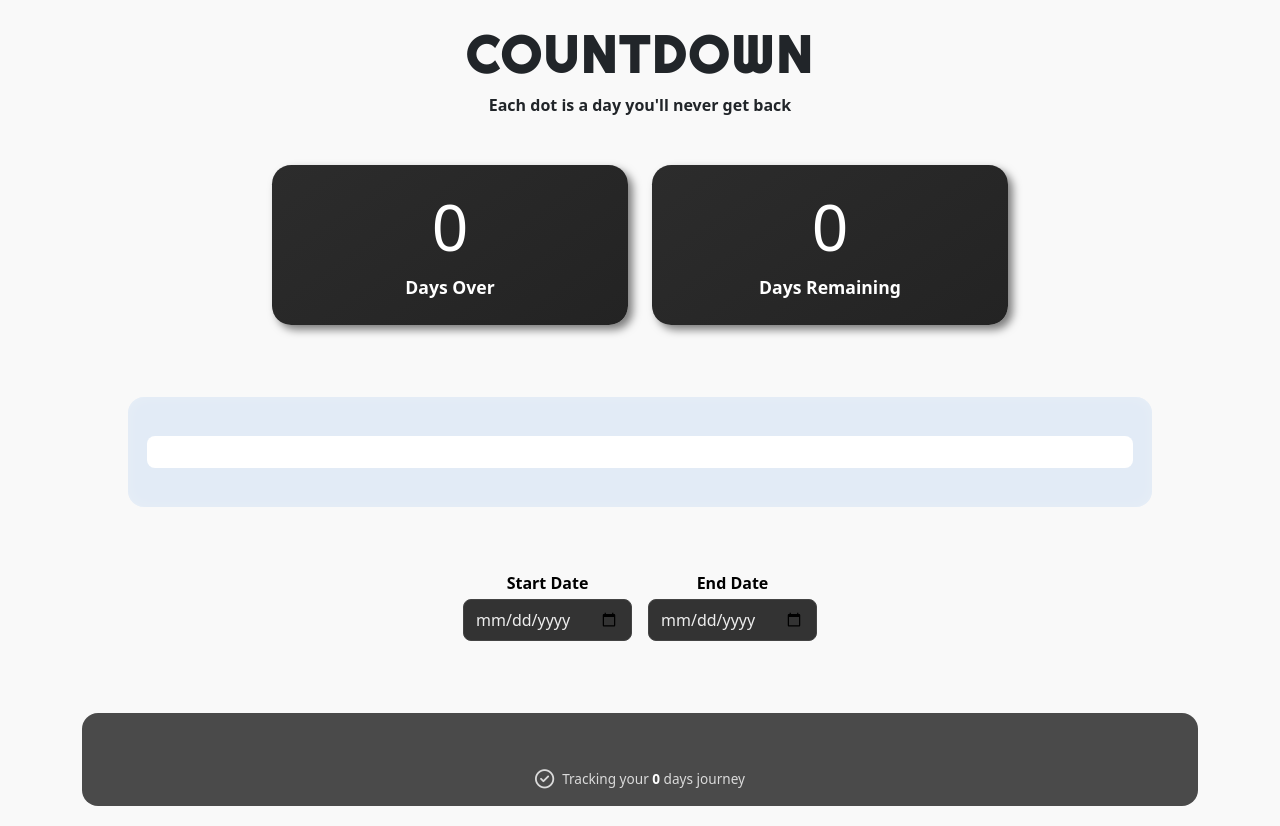
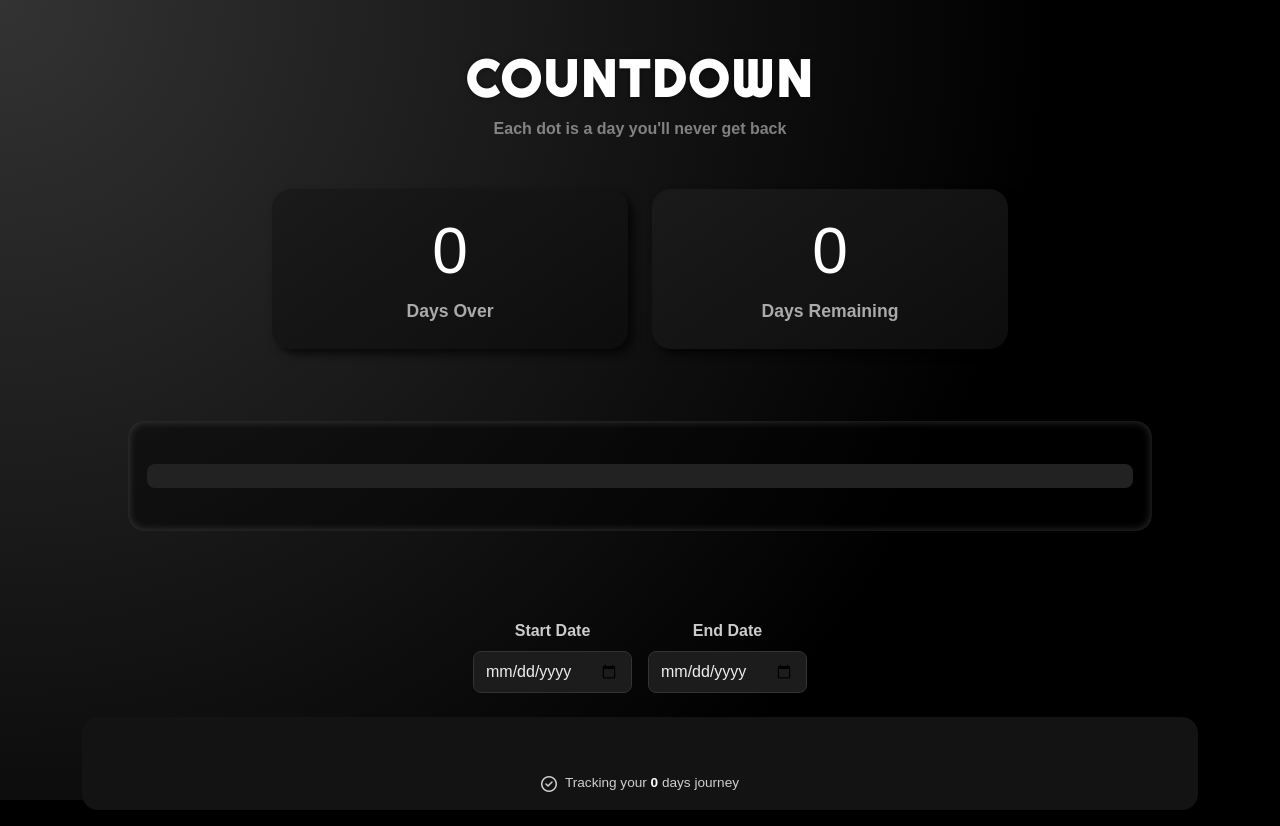
Before and after one commit to dibyajyoti0750/Deadline-Tracker, a plain HTML site: page index.html in a window 1280 px wide. Drawn offline with nearby package versions, Linux system fonts and the light colour scheme.

Commit message:
add dark theme

```diff
--- a/index.html
+++ b/index.html
@@ -27,8 +27,12 @@
     <link rel="stylesheet" href="styles.css" />
   </head>
   <body class="text-center">
-    <h1 class="mt-4 countdown">Countdown</h1>
-    <p class="fw-bold text-dark">Each dot is a day you'll never get back</p>
+    <div class="stage-light"></div>
+
+    <h1 class="mt-5 countdown">Countdown</h1>
+    <p class="fw-bold" style="opacity: 0.6">
+      Each dot is a day you'll never get back
+    </p>
 
     <div class="container my-5">
       <div class="row justify-content-center">
@@ -54,18 +58,18 @@
     </div>
 
     <div class="date-picker mt-5">
-      <div class="start-date">
-        <label for="start" class="mb-1">Start Date</label>
-        <input type="date" id="start" class="mb-2" />
+      <div class="start-date mt-4">
+        <label for="start" class="mb-2">Start Date</label>
+        <input type="date" id="start" />
       </div>
-      <div class="end-date">
-        <label for="end" class="mb-1">End Date</label>
-        <input type="date" id="end" class="mb-2" />
+      <div class="end-date mt-4">
+        <label for="end" class="mb-2">End Date</label>
+        <input type="date" id="end" />
       </div>
     </div>
 
     <div class="container">
-      <div class="dots-container container mt-5 mb-3">
+      <div class="dots-container container mt-2 mb-3">
         <div class="dots-wrapper"></div>
         <div class="tracking-msg-container mt-4">
           <i class="fa-regular fa-circle-check"></i>
--- a/styles.css
+++ b/styles.css
@@ -1,45 +1,120 @@
 body {
-  background-color: #f9f9f9;
+  background-color: #000;
+  color: #ccc;
+  font-family: sans-serif;
+}
+
+body::before {
+  content: "";
+  position: fixed;
+  top: 0;
+  left: 0;
+  width: 100%;
+  height: 100%;
+  background: radial-gradient(
+    circle at top left,
+    rgba(255, 255, 255, 0.2) 0%,
+    rgba(255, 255, 255, 0.2) 0%,
+    transparent 70%
+  );
+  pointer-events: none;
+  z-index: -1;
 }
 
 .countdown {
   font-size: 3.2rem;
-  font-family: "Righteous";
+  font-family: "Righteous", sans-serif;
   font-weight: 900;
   text-transform: uppercase;
   letter-spacing: 3px;
   position: relative;
   z-index: 1;
+  color: #fff;
+  text-shadow: 0px 0px 5px rgba(0, 0, 0, 0.5);
 }
 
 .card {
   height: 10em;
-  background: linear-gradient(145deg, #2c2c2c, #232323);
+  background: linear-gradient(145deg, #1a1a1a, #0d0d0d);
   border: none;
   border-radius: 1.2rem;
-  box-shadow: 0.3em 0.3em 0.5em rgba(0, 0, 0, 0.5);
+  box-shadow: 0.3em 0.3em 0.5em rgba(0, 0, 0, 0.7);
   color: #fff;
 }
 
 .days-over,
 .days-remaining {
   font-size: 4rem;
+  color: #fff;
 }
 
 .p-days-over,
 .p-days-remaining {
   font-size: 1.1rem;
   font-weight: 700;
+  color: #aaa;
+}
+
+.date-picker {
+  display: flex;
+  justify-content: center;
+  gap: 1rem;
+  padding: 1rem;
+  border-radius: 0.5rem;
+}
+
+.start-date,
+.end-date {
+  display: flex;
+  flex-direction: column;
+}
+
+label {
+  font-size: 1rem;
+  color: #ccc;
+  font-weight: bold;
+}
+
+input[type="date"] {
+  padding: 8px 12px;
+  font-size: 16px;
+  border: 1px solid #333;
+  border-radius: 0.5rem;
+  background: #1c1c1c;
+  color: #eee;
+  outline: none;
+  transition: all 0.3s ease-in-out;
+}
+
+.tracking-msg-container {
+  font-size: 0.85rem;
+  color: rgba(255, 255, 255, 0.8);
+  display: flex;
+  align-items: center;
+  gap: 0.5rem;
+  justify-content: center;
+}
+
+.fa-circle-check {
+  color: rgba(255, 255, 255, 0.8);
+  font-size: 1rem;
+}
+
+.tracking-msg {
+  color: #fff;
+}
+
+.error-msg {
+  color: rgba(255, 255, 255, 0.8) !important;
 }
 
 .progress-container {
   margin: auto;
-
   border-radius: 1rem;
   height: 6.875rem;
   width: 80%;
   padding: 1.2rem;
-  background-color: rgba(28, 110, 211, 0.1);
+  background-color: rgba(0, 0, 0, 0.4);
   display: flex;
   flex-direction: column;
   justify-content: center;
@@ -49,8 +124,8 @@ body {
 }
 
 .progress {
-  height: 2rem;
-  background: rgba(255, 255, 255);
+  height: 1.5rem;
+  background: #222;
   border-radius: 8px;
   overflow: hidden;
   position: relative;
@@ -58,15 +133,7 @@ body {
 
 .progress-bar {
   height: 100%;
-  background: linear-gradient(
-    45deg,
-    #ff6b6b,
-    #ff8e53,
-    #ffd479,
-    #7bed9f,
-    #70a1ff,
-    #9f7efe
-  );
+  background: linear-gradient(45deg, #00d2ff, #3a7bd5, #8e2de2, #ff0080);
   background-size: 400% 400%;
   border-radius: 8px;
   position: relative;
@@ -127,50 +194,8 @@ body {
   right: 0;
   bottom: 0;
   border-radius: 1rem;
-  box-shadow: inset 0 0 15px rgba(255, 255, 255, 0.2);
-  animation: glow 2s ease-in-out infinite;
+  box-shadow: inset 0 0 10px rgba(255, 255, 255, 0.2);
   pointer-events: none;
-}
-
-@keyframes glow {
-  0%,
-  100% {
-    opacity: 0.8;
-  }
-  50% {
-    opacity: 1;
-  }
-}
-
-.date-picker {
-  display: flex;
-  justify-content: center;
-  gap: 1rem;
-  padding: 1rem;
-  border-radius: 0.5rem;
-}
-
-.start-date,
-.end-date {
-  display: flex;
-  flex-direction: column;
-}
-
-label {
-  font-size: 1rem;
-  color: #000;
-  font-weight: bold;
-}
-
-input[type="date"] {
-  padding: 8px 12px;
-  font-size: 16px;
-  border: 1px solid #444;
-  border-radius: 0.5rem;
-  background: #333;
-  color: #eee;
-  outline: none;
-  transition: all 0.3s ease-in-out;
 }
 
 .dots-container {
@@ -178,7 +203,7 @@ input[type="date"] {
   padding: 1rem 0.4rem;
   display: flex;
   flex-direction: column;
-  background-color: rgb(0, 0, 0, 0.7);
+  background-color: #131313;
 }
 
 .dots-wrapper {
@@ -191,7 +216,7 @@ input[type="date"] {
 }
 
 .dot {
-  border: 1px solid rgba(255, 255, 255, 0.3);
+  background-color: #27272a;
   border-radius: 50%;
   height: 1rem;
   width: 1rem;
@@ -201,27 +226,5 @@ input[type="date"] {
 .dot.black-bg {
   background-color: white;
   border-color: white;
-  box-shadow: 0 0 10px 2px rgba(255, 255, 255, 0.5);
+  box-shadow: 0 0 10px 2px rgba(255, 255, 255, 0.4);
 }
-
-.tracking-msg-container {
-  font-size: 0.85rem;
-  color: rgba(255, 255, 255, 0.8);
-  display: flex;
-  align-items: center;
-  gap: 0.5rem;
-  justify-content: center;
-}
-
-.fa-circle-check {
-  color: rgba(255, 255, 255, 0.8);
-  font-size: 1.2rem;
-}
-
-.tracking-msg {
-  color: white;
-}
-
-.error-msg {
-  color: rgba(255, 255, 255, 0.8) !important;
-}
```
